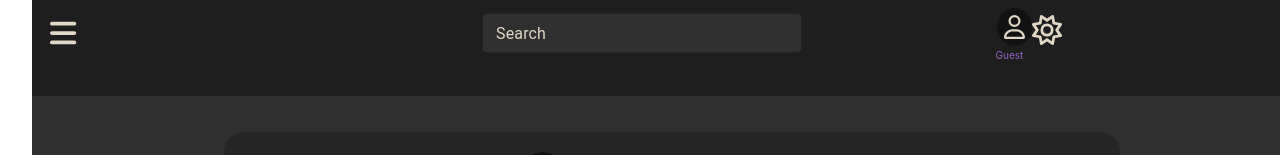
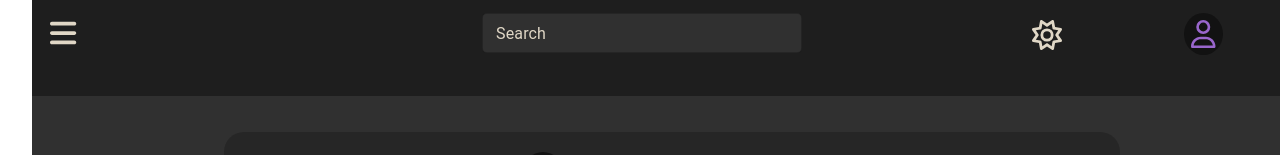
Before and after one commit to Bellier-Baptiste/todoApp, a React (Vite) app: page /list in a window 1280 px wide. Shown: the top 155 px of the page. Built offline with nearby package versions, Linux system fonts and the light colour scheme.

Commit message:
{user} dropdown menu on user logo

```diff
--- a/package.json
+++ b/package.json
@@ -17,10 +17,12 @@
     "@fortawesome/free-solid-svg-icons": "^6.4.2",
     "@fortawesome/react-fontawesome": "^0.2.0",
     "@mui/material": "^5.14.19",
+    "flowbite-react": "^0.7.2",
     "modx-react": "^1.0.3",
     "react": "^18.2.0",
     "react-calendar": "^4.6.1",
     "react-dom": "^18.2.0",
+    "react-dropdown": "^1.11.0",
     "react-router-dom": "^6.19.0",
     "tw-daterange": "^1.1.25"
   },
--- a/src/front/components/navigation/navbar.tsx
+++ b/src/front/components/navigation/navbar.tsx
@@ -2,12 +2,14 @@ import { FunctionComponent, useEffect, useState } from 'react';
 import { useUser } from '../../contexts/userContext';
 import { faMoon, faSun, faUser } from '@fortawesome/free-regular-svg-icons';
 import { FontAwesomeIcon } from '@fortawesome/react-fontawesome';
-import { faBars } from '@fortawesome/free-solid-svg-icons';
+import { faArrowRightFromBracket, faBars, faHome } from '@fortawesome/free-solid-svg-icons';
 import Sidebar from './sidebar';
 import { TextField } from '@mui/material';
 import Colors from '../../colors/colors';
 import { useDarkMode } from '../../contexts/darkModeContext';
 import { useSidebar } from '../../contexts/sidebarContext';
+import { Dropdown } from 'flowbite-react';
+import { Link } from 'react-router-dom';
 
 interface NavbarProps {
   setSearchValue?: React.Dispatch<React.SetStateAction<string>>;
@@ -59,29 +61,37 @@ const Navbar: FunctionComponent<NavbarProps> = ({ setSearchValue, onSearch, show
     alignItems: 'center',
     justifyContent: 'center',
     position: 'absolute',
-    marginTop: '35px',
-    marginLeft: '33vw',
-  };
-
-  const userLogoPosition: React.CSSProperties = {
-    position: 'absolute',
-    marginTop: '10px',
-    marginLeft: '1120px',
-    color: isDarkMode ? colors.bone : colors.coffee,
+    marginTop: '13px',
+    marginLeft: '90vw',
+    fontSize: '20px',
   };
 
   const userLogoStyle: React.CSSProperties = {
     backgroundColor: isDarkMode ? colors.black : colors.beige,
     borderRadius: '50%',
     padding: '7px',
+    fontSize: '28px',
+    color: isDarkMode ? colors.amethyst : colors.coffee,
   };
 
-  const nameStyle: React.CSSProperties = {
-    color: isDarkMode ? colors.amethyst : colors.beige,
-    position: 'absolute',
-    marginTop: '50px',
-    marginLeft: '1110px',
-    fontSize: '10px',
+  const dropdownStyle: React.CSSProperties = {
+    fontSize: '20px',
+    borderRadius: '50%',
+    //position: 'absolute',
+    //marginTop: '50px',
+    //marginLeft: '1110px',
+    backgroundColor: 'beige',
+    //cursor: 'pointer',
+    marginTop: '10px',
+  };
+
+  const dropdownItemsStyle: React.CSSProperties = {
+    backgroundColor: isDarkMode ? colors.darkGray : colors.coffee,
+    color: isDarkMode ? colors.bone : colors.black,
+    width: '200px',
+    borderRadius: '0px',
+    paddingTop: '10px',
+    //fontSize: '10px',
   };
 
   const inputStyle: React.CSSProperties = {
@@ -105,7 +115,7 @@ const Navbar: FunctionComponent<NavbarProps> = ({ setSearchValue, onSearch, show
   const darkModeLogoStyle: React.CSSProperties = {
     position: 'absolute',
     fontSize: '30px',
-    marginTop: '15px',
+    marginTop: '20px',
     cursor: 'pointer',
     marginLeft: '1000px',
     color: isDarkMode ? colors.bone : colors.beige,
@@ -124,8 +134,21 @@ const Navbar: FunctionComponent<NavbarProps> = ({ setSearchValue, onSearch, show
         <FontAwesomeIcon style={navLogoStyle} onMouseEnter={() => { setIsSidebarOpen(true); }} icon={faBars} />
         {isSidebarOpen ? <Sidebar /> : <br />}
         <div style={userStyle}>
-          <h2 style={userLogoPosition}><FontAwesomeIcon style={userLogoStyle} icon={faUser} /></h2>
-          <p style={nameStyle}> {username} </p>
+          <Dropdown label='' style={dropdownStyle} renderTrigger={() => <span><FontAwesomeIcon icon={faUser} style={userLogoStyle}/></span>}>
+            <Dropdown.Header style={dropdownItemsStyle}>
+              <span className="block text-sm">Hi, <b style={{color: isDarkMode ? colors.amethyst : colors.beige}}>{username?.toUpperCase()}</b></span>
+            </Dropdown.Header>
+            <Link to="/today">
+              <Dropdown.Item style={dropdownItemsStyle}>
+                <FontAwesomeIcon icon={faHome} />
+              </Dropdown.Item>
+            </Link>
+            <Link to="/login">
+              <Dropdown.Item style={dropdownItemsStyle}>
+                <FontAwesomeIcon icon={faArrowRightFromBracket} /> Log out
+              </Dropdown.Item>
+            </Link>
+          </Dropdown>
         </div>
         {showSearchInput && (
           <TextField
--- a/src/front/pages/listPage.tsx
+++ b/src/front/pages/listPage.tsx
@@ -15,7 +15,6 @@ const ListPage = () => {
     const [filteredTasks, setFilteredTasks] = useState(tasks);
     const [searchValue] = useState('');
     const { isDarkMode } = useDarkMode();
-
 
     useEffect(() => {
         handleFilter();
@@ -73,6 +72,16 @@ const ListPage = () => {
         backgroundColor: displayMode === mode ? isDarkMode ? colors.black : colors.coffee : 'transparent',
     });
 
+    const listStyle: React.CSSProperties = {
+        width: '80vw',
+        justifyContent: 'space-between',
+        display: displayMode,
+        margin: 'auto',
+        grid: 'true',
+        gridTemplateColumns: 'repeat(auto-fill, minmax(25px, 1fr))',
+        gap: '20px',
+    };
+
     const listItemStyle: React.CSSProperties = {
         color: isDarkMode ? colors.bluePurple : colors.ivory,
         backgroundColor: isDarkMode ? colors.darkGray : colors.coffee,
@@ -88,7 +97,7 @@ const ListPage = () => {
                 <FontAwesomeIcon onClick={() => {setDisplayMode('flex')}} style={iconsStyle('flex')} icon={faGrip} />
             </span>
             <div style={{height: '40px'}}/>
-            <div style={{ width: '80vw', justifyContent: 'space-between', display: displayMode, margin: 'auto'}}>
+            <div style={listStyle}>
                 {filteredTasks.map(task => (
                     <ListItem
                         key={task.id}
```
Also changed, not shown: 1 other file (tests, documents, lock files or other folders).
